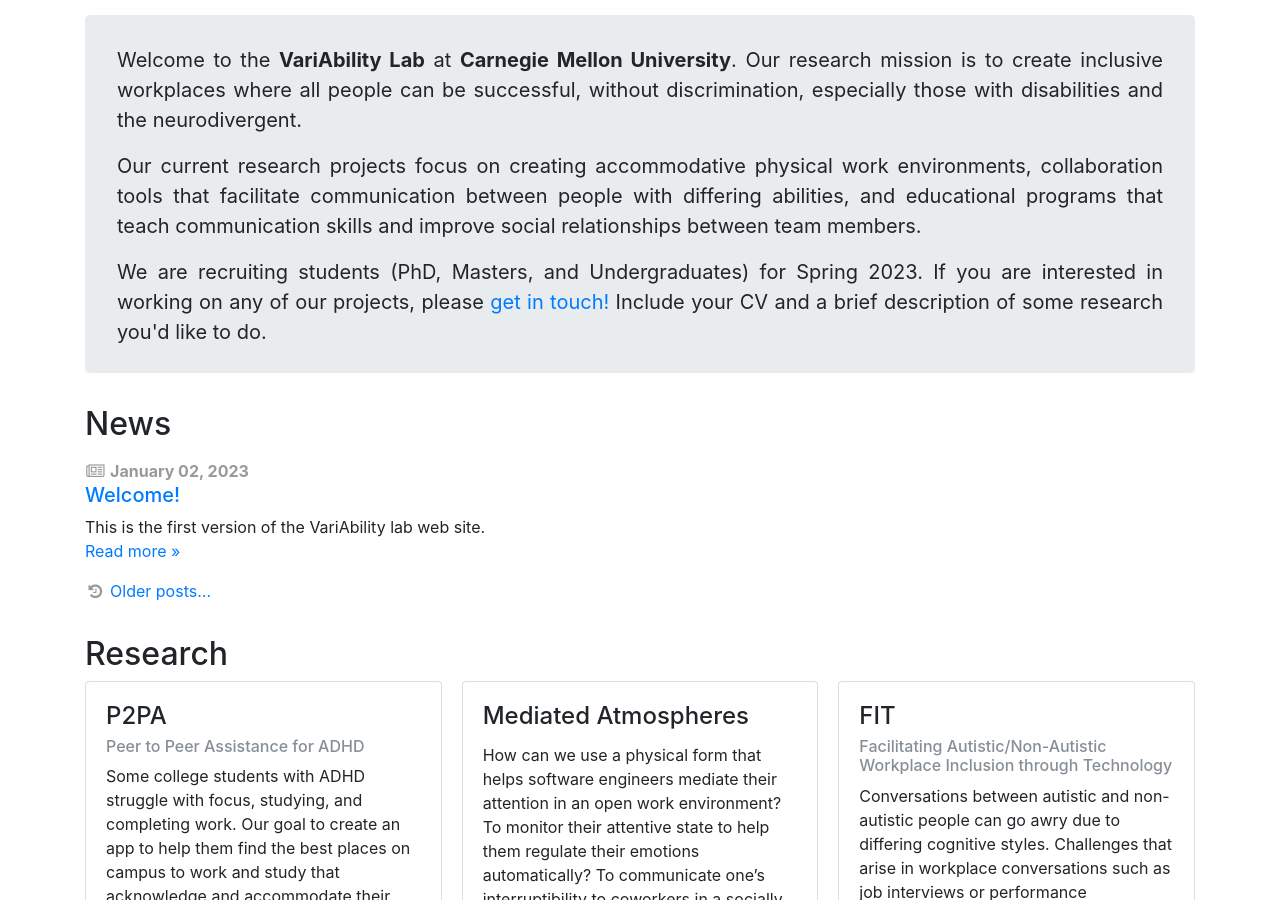
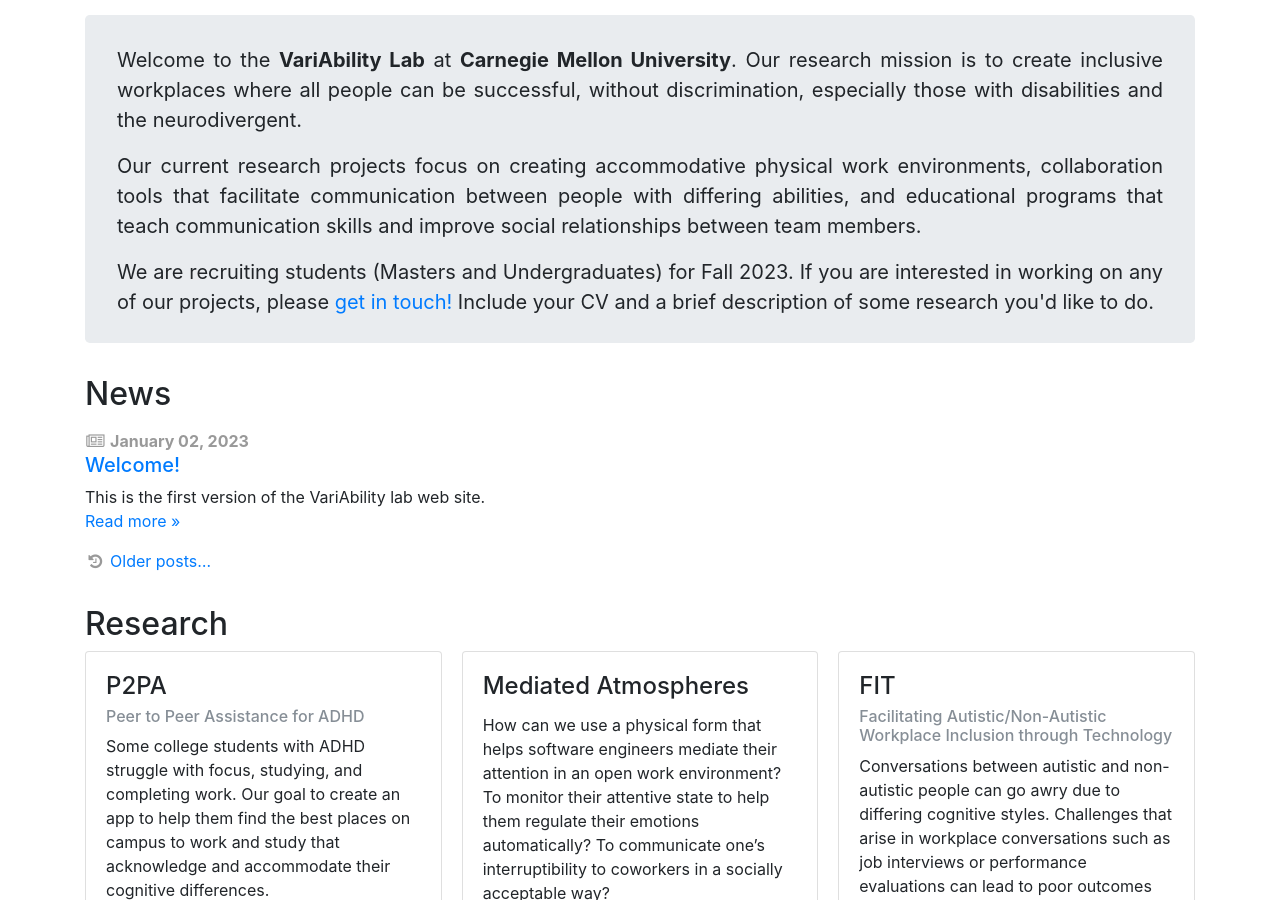
Before and after one commit to cmu-variability/cmu-variability.github.io, a Jekyll site: the page built from index.html, in a window 1280 px wide and 900 px high, scrolled down 330 px. Built offline with Jekyll 4.4.1, drawn with Linux system fonts in a browser that asks for light colours.

Commit message:
Update index.html

```diff
--- a/index.html
+++ b/index.html
@@ -46,7 +46,7 @@
   </p>
 
   <p>
-     We are recruiting students (PhD, Masters, and Undergraduates) for Spring 2023. If you are interested in working on any of our projects,
+     We are recruiting students (Masters and Undergraduates) for Fall 2023. If you are interested in working on any of our projects,
   please <a href="https://andrewbegel.com/" target="_blank">get in touch!</a> Include your CV and a brief description of some research you'd like to do.
   </p>
 
```
